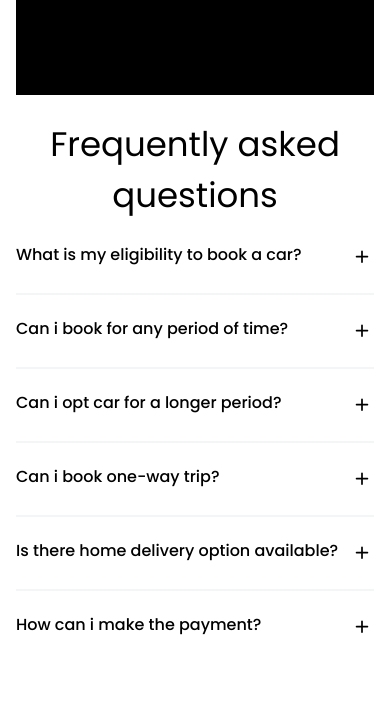
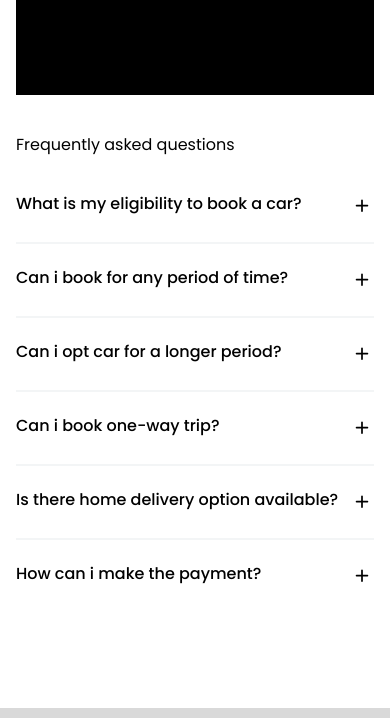
Before and after one commit to iknoul/figmaDesign1_Techfriar, a plain HTML site: page index.html in a window 390 px wide. Shown: the part 2960-3678 px from the top of the page. Drawn offline with Linux system fonts and the light colour scheme; a web font is replaced by a local one.

Commit message:
add readme.md

```diff
--- a/css/style.css
+++ b/css/style.css
@@ -1342,8 +1342,13 @@ footer .orgCompaniesMobile{
         text-align: left;
     }
     main .frequentQuestions{
-    margin-left: 32px;
-    margin-right: 32px;
+        margin-left: 32px;
+        margin-right: 32px;
+    }
+    main .frequentQuestions h1{
+        font-size: 16px;
+        font-weight: 400;
+        text-align: left;
     }
 }
 @media screen and (max-width: 480px){
--- a/js/script.js
+++ b/js/script.js
@@ -130,10 +130,15 @@ document.addEventListener("DOMContentLoaded", () => {
         clone.classList.add('navigationItem')
         clone.style.display = "flex";
 
-        // Update the cloned template with car data
+        // Update the cloned template with navigation data
         clone.href = nav.href;
         clone.textContent = nav.name;
 
+        clone.addEventListener('click',()=>{
+            if(window.innerWidth<=805){
+                document.querySelector('.navigation').classList.remove('active')
+            }
+        })
         // Append the clone to the container
         navContainer.insertBefore(clone, navContainer.firstChild);
     });
@@ -144,7 +149,7 @@ document.addEventListener("DOMContentLoaded", () => {
 
         clone.style.display = "block";
 
-        // Update the created template with car data
+        // Update the created template with location data
         clone.textContent = loc.name;
 
         const clone1 = clone.cloneNode(true)
@@ -227,7 +232,7 @@ document.addEventListener("DOMContentLoaded", () => {
         const clone = questionItemTemple.cloneNode(true);
         clone.style.display = "flex";
 
-        // Update the cloned template with car data
+        // Update the cloned template with question data
         clone.querySelector('.question h3').textContent = question.question;
         clone.querySelector('.answer').textContent = question.answer;
         clone.addEventListener('click', ()=>{
@@ -266,7 +271,7 @@ document.addEventListener("DOMContentLoaded", () => {
         clone.classList.add('navItem');
         clone.style.display = "flex";
 
-        // Update the cloned template with car data
+        // Update the cloned template with navigation 2 data
         clone.href = nav.href;
         clone.textContent = nav.text;
         const clone1 = clone.cloneNode(true)
@@ -275,6 +280,21 @@ document.addEventListener("DOMContentLoaded", () => {
         bottomNavs.appendChild(clone);
         document.querySelector('footer .orgCompaniesMobile').appendChild(clone1)
     })
+
+    // adding extra image card(secure) to second section of footer
+    const orgCompaniesMobileImage = document.createElement('img')
+    const orgCompaniesMobileCard = document.createElement('div');
+
+    orgCompaniesMobileCard.style.display = 'flex';
+    orgCompaniesMobileCard.style.width = '100%';
+    orgCompaniesMobileCard.style.justifyContent = 'center';
+    orgCompaniesMobileImage.src = './public/icons/secureCard2.svg';
+    orgCompaniesMobileImage.style.backgroundColor = 'white';
+    orgCompaniesMobileImage.style.padding = '6.35px';
+    orgCompaniesMobileImage.style.borderRadius = '4px';
+
+    orgCompaniesMobileCard.appendChild(orgCompaniesMobileImage)
+    document.querySelector('footer .orgCompaniesMobile').appendChild(orgCompaniesMobileCard);
 
     Areas.forEach(area=>{
         const clone = document.createElement('div')
@@ -298,7 +318,6 @@ document.addEventListener("DOMContentLoaded", () => {
         item.addEventListener('click', ()=>{
             document.querySelectorAll('.types .typeItem').forEach(itemS => {
                 itemS.classList.remove('active');
-                console.log(itemS)
             });
             if(i == 1){
                 document.querySelector('.differentDropOff').style.display = 'flex'
@@ -314,7 +333,6 @@ document.addEventListener("DOMContentLoaded", () => {
         item.addEventListener('click', ()=>{
             document.querySelectorAll('main .bookOnMobile .types .typeItem').forEach(itemS => {
                 itemS.classList.remove('active');
-                console.log(itemS)
             });
             if(i == 1){
                 document.querySelector('.forDifferentDropOff').style.display = 'flex'
@@ -355,14 +373,11 @@ document.addEventListener("DOMContentLoaded", () => {
         })
     })
     document.querySelector('.menuBarIcon').addEventListener('click', function(){
-        console.log('df')
         document.querySelector('.navigation').classList.toggle('active')
     })
     document.querySelector('#closeIcon').addEventListener('click',()=>{
         document.querySelector('.navigation').classList.toggle('active')
     } )
-
-
     document.querySelector('main .mobileSearchButton').addEventListener('click', function(){
         document.querySelector('.bookButtonsMobile .book').classList.remove('active')
         document.querySelector('main .bookOnMobile').style.display = 'none'
@@ -396,7 +411,6 @@ function moveToSlide(index) {
 function autoSlide() {
     const slides = document.querySelectorAll('.promotion .carItem');
     currentIndex = (currentIndex + 1) % slides.length;
-    console.log(currentIndex, slides.length)
     moveToSlide(currentIndex);
 }
 
```
Also changed, not shown: index.html (+1 -0 lines).
